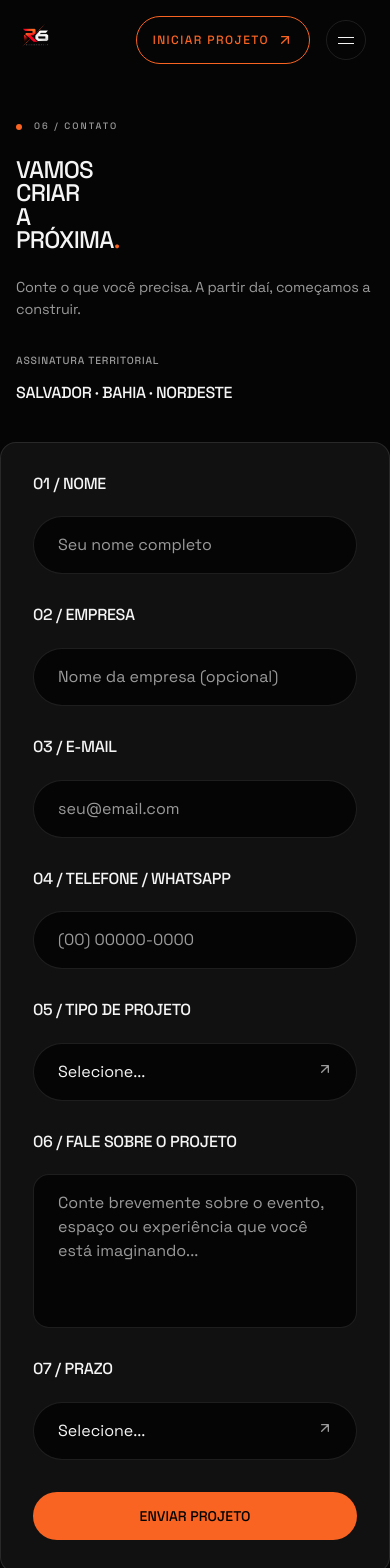
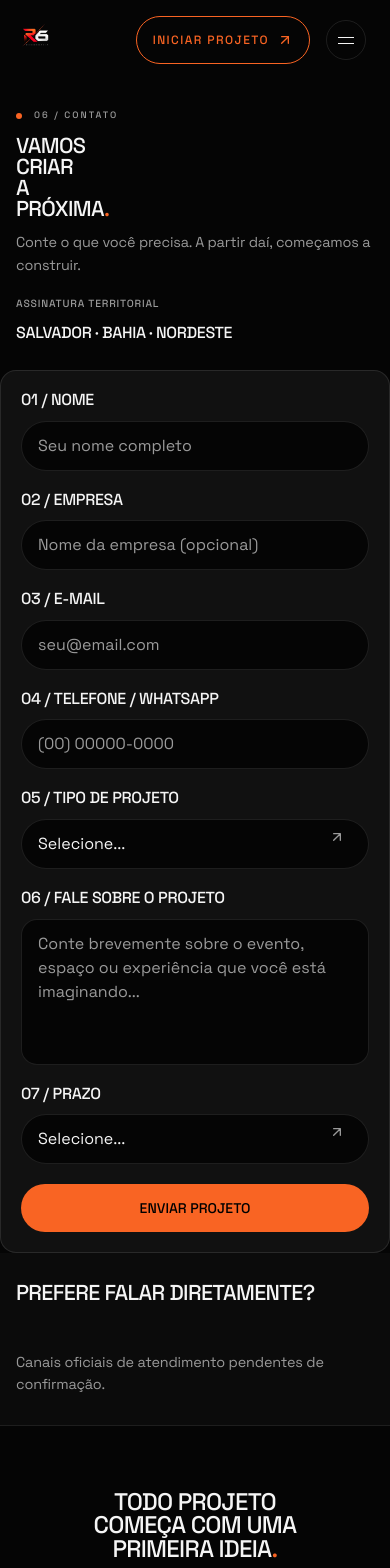
Before and after one commit to ryanmagrani582-a11y/r6-cenografia, a Next.js app: page /contato in a window 390 px wide. Shown: the top 1568 px of the page. Built offline with nearby package versions, Linux system fonts and the light colour scheme.

Commit message:
fix: reduzir escala contato - form, field, hero mais compactos

```diff
--- a/src/app/globals.css
+++ b/src/app/globals.css
@@ -17,7 +17,7 @@
   /* Layout */
   --r6-max: 1440px;
   --r6-gutter: clamp(1rem, 3vw, 2.5rem);
-  --r6-section-y: clamp(2.5rem, 5vw, 4rem);
+  --r6-section-y: clamp(1.8rem, 4vw, 3rem);
 
   /* Type scale — fluid (compact & refined) */
   --r6-display: clamp(1.75rem, 5vw, 4rem);
@@ -175,7 +175,7 @@ body {
 
 @media (min-width: 768px) {
   .r6-hero-title {
-    font-size: clamp(4rem, 8.5vw, 9rem);
+    font-size: clamp(2rem, 5vw, 3.8rem);
   }
 }
 
@@ -232,12 +232,12 @@ body {
   letter-spacing: -0.035em;
   line-height: 0.94;
   text-wrap: balance;
-  font-size: clamp(2rem, 8vw, 3.5rem);
+  font-size: clamp(1.4rem, 5vw, 2.5rem);
 }
 
 @media (min-width: 768px) {
   .r6-project-hero-title {
-    font-size: clamp(2.5rem, 5vw, 4rem);
+    font-size: clamp(1.8rem, 4vw, 3rem);
   }
 }
 
--- a/src/components/contact/ContactField.tsx
+++ b/src/components/contact/ContactField.tsx
@@ -4,7 +4,7 @@ export const ContactField = forwardRef<
   HTMLInputElement,
   { label: string; error?: string; placeholder?: string; required?: boolean } & InputHTMLAttributes<HTMLInputElement>
 >(({ label, error, placeholder, required, ...props }, ref) => (
-  <div className="flex flex-col gap-6">
+  <div className="flex flex-col gap-3">
     <h3 className="r6-h3 uppercase">{label}</h3>
     <input ref={ref} placeholder={placeholder} required={required} className={inputCn(error, "rounded-full")} {...props} />
     <Error message={error} />
@@ -16,7 +16,7 @@ export const ContactTextarea = forwardRef<
   HTMLTextAreaElement,
   { label: string; error?: string; placeholder?: string; required?: boolean; rows?: number } & TextareaHTMLAttributes<HTMLTextAreaElement>
 >(({ label, error, placeholder, required, rows = 5, ...props }, ref) => (
-  <div className="flex flex-col gap-6">
+  <div className="flex flex-col gap-3">
     <h3 className="r6-h3 uppercase">{label}</h3>
     <textarea ref={ref} rows={rows} placeholder={placeholder} required={required} className={inputCn(error, "resize-none rounded-2xl")} {...props} />
     <Error message={error} />
@@ -28,9 +28,9 @@ export const ContactSelect = forwardRef<
   HTMLSelectElement,
   { label: string; options: { value: string; label: string }[] } & SelectHTMLAttributes<HTMLSelectElement>
 >(({ label, options, ...props }, ref) => (
-  <div className="relative flex flex-col gap-6">
+  <div className="relative flex flex-col gap-3">
     <h3 className="r6-h3 uppercase">{label}</h3>
-    <select ref={ref} className="w-full appearance-none rounded-full border border-line bg-void px-6 py-4 text-bone focus:border-acid focus:outline-none transition-colors duration-300" {...props}>
+    <select ref={ref} className="w-full appearance-none rounded-full border border-line bg-void px-4 py-3 text-bone focus:border-acid focus:outline-none transition-colors duration-300" {...props}>
       {options.map((opt) => (
         <option key={opt.value} value={opt.value} className="bg-void">{opt.label}</option>
       ))}
@@ -44,9 +44,9 @@ ContactSelect.displayName = "ContactSelect";
 
 function Error({ message }: { message?: string }) {
   if (!message) return null;
-  return <p className="text-sm text-red-400">{message}</p>;
+  return <p className="text-xs text-red-400">{message}</p>;
 }
 
 function inputCn(error?: string, extra = "rounded-full") {
-  return `w-full border ${error ? "border-red-400" : "border-line"} bg-void ${extra} px-6 py-4 text-bone placeholder:text-muted focus:border-acid focus:outline-none transition-colors duration-300`;
+  return `w-full border ${error ? "border-red-400" : "border-line"} bg-void ${extra} px-4 py-3 text-bone placeholder:text-muted focus:border-acid focus:outline-none transition-colors duration-300`;
 }
--- a/src/components/contact/ContactForm.tsx
+++ b/src/components/contact/ContactForm.tsx
@@ -55,16 +55,16 @@ export function ContactForm() {
 
   if (isSubmitted) {
     return (
-      <Container className="r6-section flex flex-col items-center justify-center min-h-[80svh] text-center">
-        <div className="max-w-2xl mx-auto flex flex-col items-center gap-8">
-          <div className="flex h-20 w-20 items-center justify-center rounded-full bg-acid/10">
-            <CheckCircle className="h-10 w-10 text-acid" />
+      <Container className="r6-section flex flex-col items-center justify-center min-h-[60svh] text-center">
+        <div className="max-w-xl mx-auto flex flex-col items-center gap-5">
+          <div className="flex h-14 w-14 items-center justify-center rounded-full bg-acid/10">
+            <CheckCircle className="h-7 w-7 text-acid" />
           </div>
-          <div className="flex flex-col gap-4">
+          <div className="flex flex-col gap-3">
             <h2 className="r6-story r6-story-lg uppercase">Projeto recebido.</h2>
             <p className="r6-body-lg text-muted max-w-lg mx-auto">Obrigado por compartilhar sua ideia. Seu briefing foi validado e está pronto para integração com o canal de atendimento.</p>
           </div>
-          <Button href="/" variant="primary" className="mt-4">Voltar à Home</Button>
+          <Button href="/" variant="primary" className="mt-2">Voltar à Home</Button>
         </div>
       </Container>
     );
@@ -73,7 +73,7 @@ export function ContactForm() {
   return (
     <form
       onSubmit={handleSubmit}
-      className="flex flex-col gap-8 rounded-2xl border border-line bg-surface p-8 md:p-10"
+      className="flex flex-col gap-5 rounded-2xl border border-line bg-surface p-5 md:p-6"
       noValidate
     >
       <ContactField label="01 / Nome" id="name" value={formData.name} onChange={(v) => handleInputChange("name", v.target.value)} error={errors.name} placeholder="Seu nome completo" required />
--- a/src/components/contact/ContactHero.tsx
+++ b/src/components/contact/ContactHero.tsx
@@ -4,9 +4,9 @@ import { CONTACT } from "@/content/contact";
 export function ContactHero() {
   return (
     <section aria-labelledby="contact-hero-heading" className="r6-section bg-void">
-      <Container className="flex flex-col gap-12 md:gap-16 max-w-5xl mx-auto">
-        <div className="flex flex-col gap-8 md:flex-row md:items-end md:justify-between">
-          <div className="flex flex-col gap-6">
+      <Container className="flex flex-col gap-6 md:gap-8 max-w-4xl mx-auto">
+        <div className="flex flex-col gap-5 md:flex-row md:items-end md:justify-between">
+          <div className="flex flex-col gap-3">
             <p className="r6-overline flex items-center gap-3">
               <span
                 className="inline-block h-1.5 w-1.5 rounded-full bg-acid"
@@ -16,7 +16,7 @@ export function ContactHero() {
             </p>
             <h1
               id="contact-hero-heading"
-              className="r6-story r6-story-xl uppercase"
+              className="r6-story r6-story-lg uppercase"
             >
               <span className="block">{CONTACT.hero.headline.split(" ")[0]}</span>
               <span className="block">{CONTACT.hero.headline.split(" ")[1]}</span>
@@ -30,7 +30,7 @@ export function ContactHero() {
               {CONTACT.hero.text}
             </p>
           </div>
-          <div className="flex flex-col gap-4 md:items-end">
+          <div className="flex flex-col gap-3 md:items-end">
             <p className="r6-label text-muted">Assinatura territorial</p>
             <p className="r6-h3 uppercase text-bone">{CONTACT.hero.signature}</p>
           </div>
```
